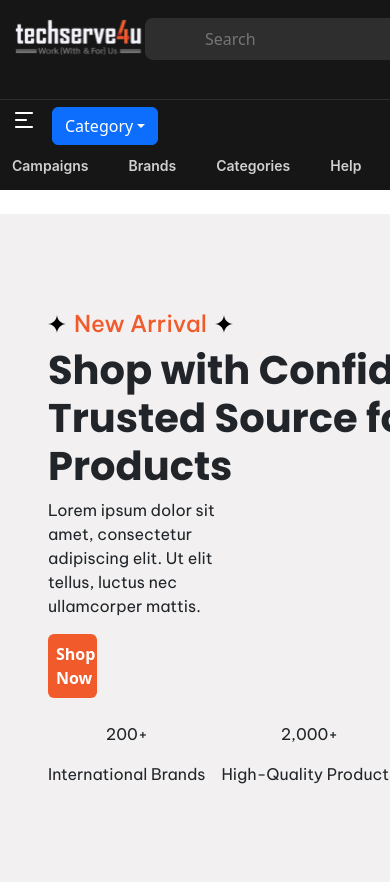
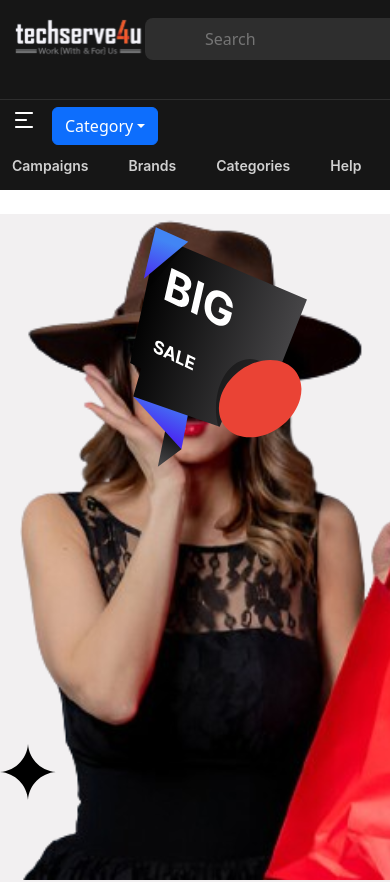
Before and after one commit to FarahNaz1292/sassStaticwebpage, a React (Vite) app: page / in a window 390 px wide. Shown: the top 882 px of the page. Built offline with nearby package versions, Linux system fonts and the light colour scheme.

Commit message:
Media query

```diff
--- a/src/Components/LatestProducts.jsx
+++ b/src/Components/LatestProducts.jsx
@@ -24,6 +24,7 @@ const LatestProducts = () => {
                       <p>{latestProducts.main_title}</p>
                       <p>{latestProducts.sub_title}</p>
                       <p>{latestProducts.sale_text}</p>
+                      <p className="fw-bold m-4 text-white fs-2">&#8595;</p>
                       <button className="btn btn-light">Shop Now</button>
                     </div>
                   </div>
--- a/src/styles/_mixins.scss
+++ b/src/styles/_mixins.scss
@@ -17,17 +17,17 @@
   }
 }
 @mixin smallMaxScreen {
-  @media (min-width: #{$screen-md}) {
+  @media (max-width: #{$screen-md}) {
     @content;
   }
 }
 @mixin MediumScreen {
-  @media (min-width: #{$screen-md}) {
+  @media (max-width: #{$screen-md}) {
     @content;
   }
 }
 @mixin MediumMaxScreen {
-  @media (min-width: #{$screen-lg}) {
+  @media (max-width: #{$screen-lg}) {
     @content;
   }
 }
--- a/src/styles/components/herosection.scss
+++ b/src/styles/components/herosection.scss
@@ -2,6 +2,12 @@
   width: 100%;
   height: 700px;
   background-color: $back-ground-color;
+  .main-container {
+    @include smallMaxScreen {
+      display: flex;
+      flex-direction: column-reverse;
+    }
+  }
 
   .hero-section-content {
     display: flex;
```
